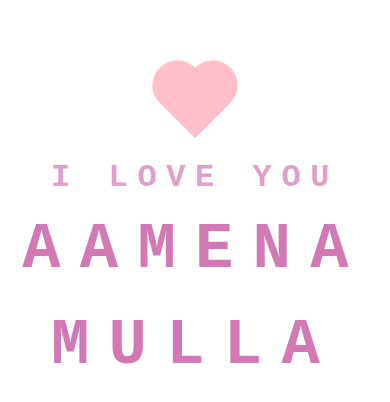
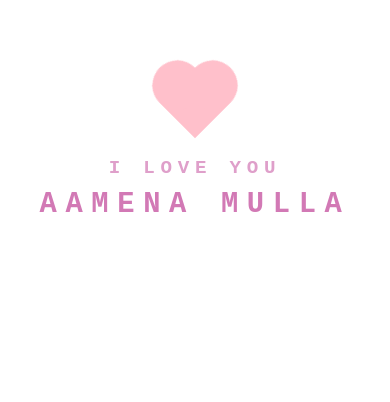
Before and after one commit to zakwan93/love-animation, a plain HTML site: page index.html in a window 390 px wide. Shown: the part 310-712 px from the top of the page. Drawn offline with Linux system fonts and the light colour scheme.

Commit message:
added media query

```diff
--- a/style.css
+++ b/style.css
@@ -89,3 +89,12 @@
       transform: scale(0.6) rotate(-45deg);
     }
   }
+
+@media only screen and (max-width: 600px) {
+  h1 {
+    font-size: 1.8em;
+  }
+   h2 {
+    font-size: 1.2em;
+  }
+}
```
